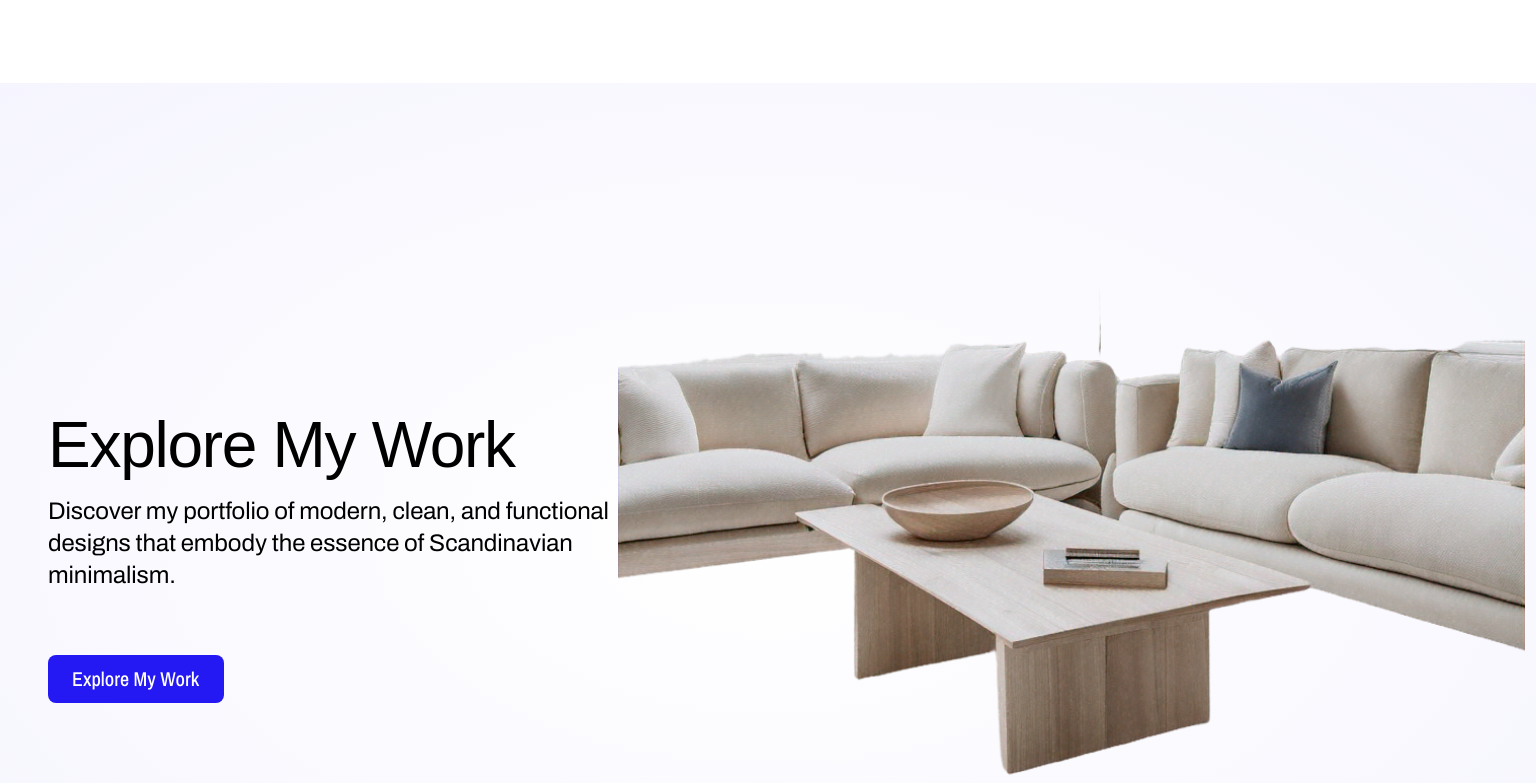
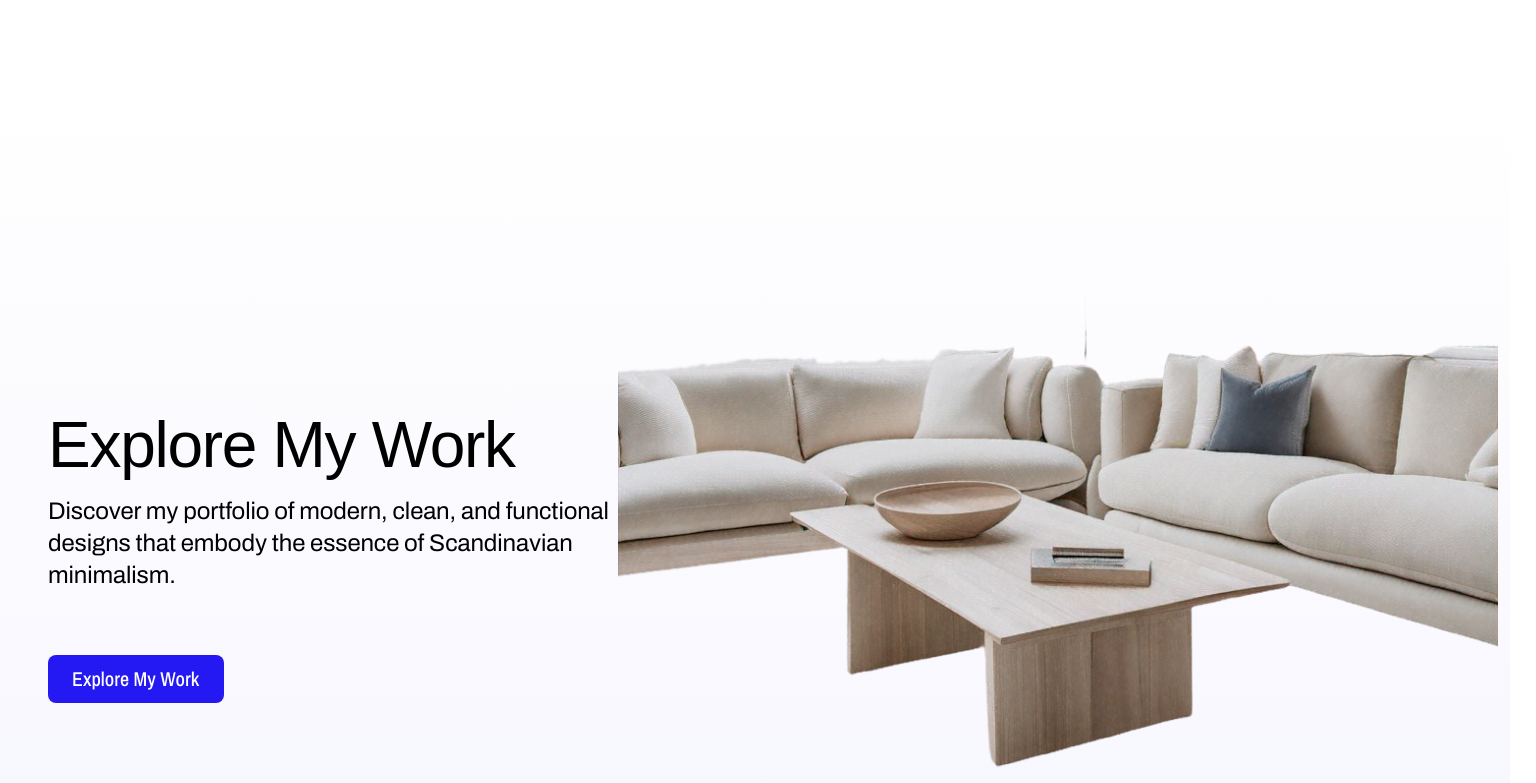
Before and after one commit to deepanshu-sharma425/capstone-project, a plain HTML site: page assets/index.htm in a window 1280 px wide. Shown: the part 2482-3265 px from the top of the page, 1536 px wide, since content can reach past the window. Drawn offline with nearby package versions, Linux system fonts and the light colour scheme; a web font is replaced by a local one.

Commit message:
added the linear gradient to the work-about class

```diff
--- a/assets/index.css
+++ b/assets/index.css
@@ -134,12 +134,17 @@ padding-right: 40px;
 text-align: left;
 }
 .work-about{
-  width: 1536px;
+  width: 1510px;
   margin-left: -48px;
+
   height: 900px;
   display: flex;
   align-items: center;
-  background: radial-gradient( rgba(255, 255, 255, 0.7),rgba(36, 25, 243, 0.042)) ;
+  /* background-image: linear-gradient( rgba(255, 255, 255, 0.7),rgba(36, 25, 243, 0.042)) ; */
+  background: linear-gradient(rgba(255, 255, 255, 0.7),rgba(36, 25, 243, 0.042));
+
+
+  border-bottom: 1px solid black;
 }
 .explore{
   padding:-48px;
```
